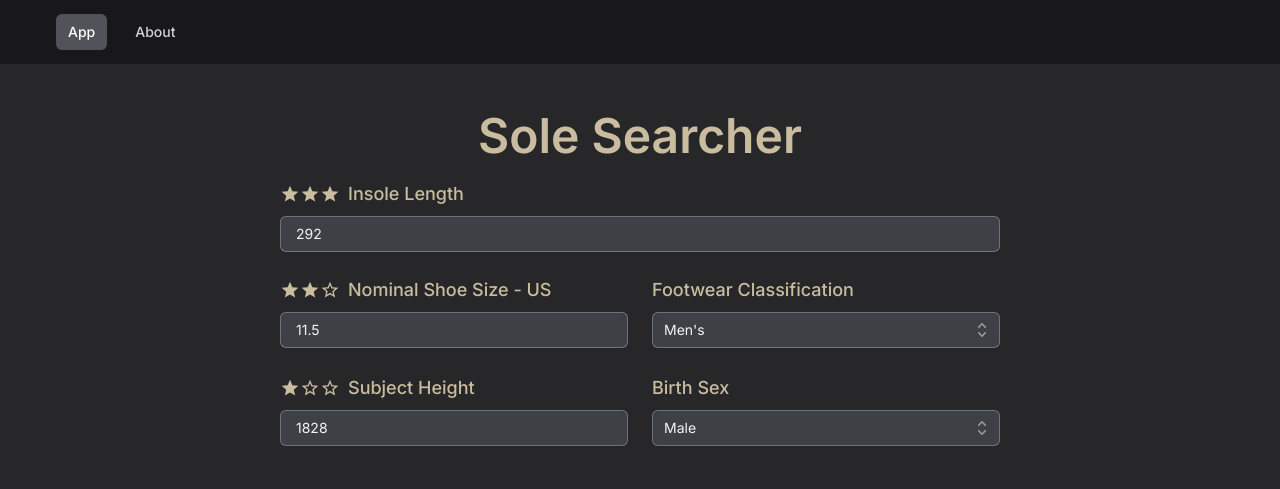
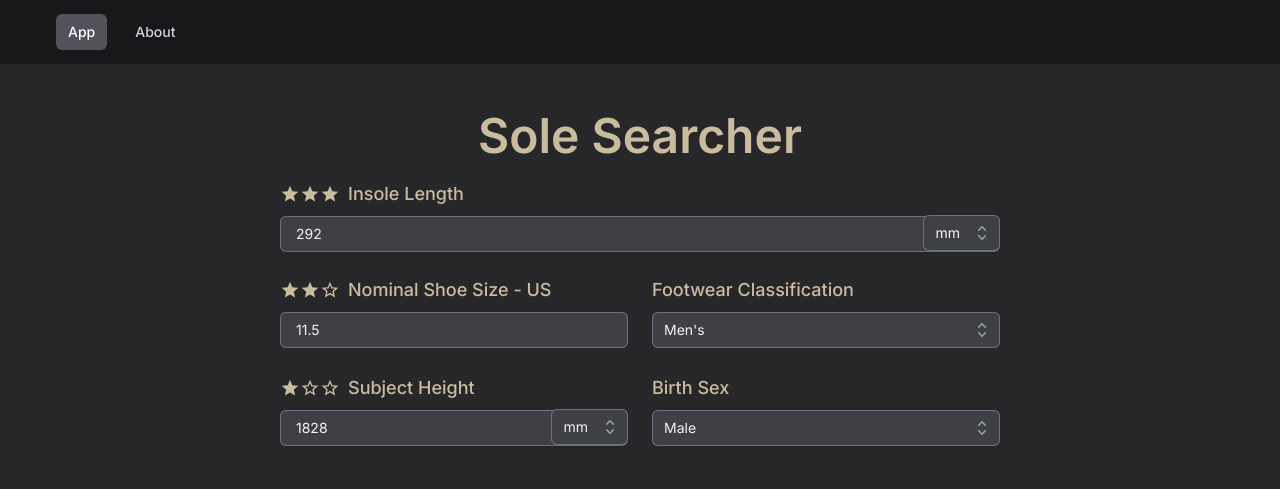
Before and after one commit to briancohan/solesearcher, a Next.js app: page / in a window 1280 px wide. Shown: the top 489 px of the page. Built offline with nearby package versions, Linux system fonts and the light colour scheme.

Commit message:
add units to insole and height

```diff
--- a/src/app/page.tsx
+++ b/src/app/page.tsx
@@ -4,8 +4,10 @@ import { useEffect, useState } from 'react'
 import Header from '@/app/server_components/Header'
 import DataCard from '@/components/DataCard'
 import Input from '@/components/Input'
+import InputVariable from '@/components/InputVariable'
 import Select from '@/components/Select'
 import calculateMeasurements from '@/lib/calcs'
+import convert from '@/lib/convert'
 import useLocalStorage from '@/lib/hooks/useLocalStorage'
 
 const classifications: Classification[] = ["Men's", "Women's", 'Youth']
@@ -13,17 +15,25 @@ const sexes: Sex[] = ['Male', 'Female']
 
 export default function Home() {
   const [insole, setInsole] = useLocalStorage<number>('insole', 292)
+  const [insoleUnit, setInsoleUnit] = useLocalStorage<unit>('insoleUnit', 'mm')
   const [nominal, setNominal] = useLocalStorage<number>('nominal', 11.5)
   const [classification, setClassification] = useLocalStorage<Classification>('classification', classifications[0])
   const [height, setHeight] = useLocalStorage<number>('height', 1828)
+  const [heightUnit, setHeightUnit] = useLocalStorage<unit>('heightUnit', 'mm')
   const [sex, setSex] = useLocalStorage<Sex>('sex', sexes[0])
   const [measurements, setMeasurements] = useState<Results>({ shod: {}, unshod: {}, best: 'insole' } as Results)
 
   useEffect(() => {
-    const results = calculateMeasurements(insole, nominal, classification, height, sex)
+    const results = calculateMeasurements(
+      convert(insole, insoleUnit, 'mm'),
+      nominal,
+      classification,
+      convert(height, heightUnit, 'mm'),
+      sex,
+    )
     console.log(results)
     setMeasurements(results)
-  }, [insole, nominal, classification, height, sex])
+  }, [insole, nominal, classification, height, sex, insoleUnit, heightUnit])
 
   return (
     <div>
@@ -32,22 +42,30 @@ export default function Home() {
       </Header>
 
       <form className='grid max-w-3xl grid-cols-2 gap-6 px-4 py-5 mx-auto sm:px-6'>
-        <Input
+        <InputVariable
           name='Insole Length'
-          type='number'
-          value={insole}
-          onChange={setInsole}
+          inputValue={insole}
+          onInputChange={setInsole}
+          selectValue={insoleUnit}
+          onSelectChange={setInsoleUnit}
           stars={3}
           className='col-span-2'
         />
-        <Input name='Nominal Shoe Size - US' type='number' value={nominal} onChange={setNominal} stars={2} />
+        <Input name='Nominal Shoe Size - US' value={nominal} onChange={setNominal} stars={2} />
         <Select
           name='Footwear Classification'
           options={classifications}
           value={classification}
           onChange={setClassification}
         />
-        <Input name='Subject Height' type='number' value={height} onChange={setHeight} stars={1} />
+        <InputVariable
+          name='Subject Height'
+          inputValue={height}
+          onInputChange={setHeight}
+          selectValue={heightUnit}
+          onSelectChange={setHeightUnit}
+          stars={1}
+        />
         <Select name='Birth Sex' options={sexes} value={sex} onChange={setSex} />
       </form>
 
--- /dev/null
+++ b/src/components/InputVariable.tsx
@@ -0,0 +1,60 @@
+import { Dispatch } from 'react'
+import clsx from 'clsx'
+import { twMerge } from 'tailwind-merge'
+
+import Label from '@/app/server_components/Label'
+import Rating from '@/app/server_components/Rating'
+import BaseInput from '@/components/BaseInput'
+import Select from '@/components/Select'
+
+interface InputVariableProps {
+  name: string
+  inputValue: string | number
+  selectValue: string
+  onInputChange: Dispatch<any>
+  onSelectChange: Dispatch<any>
+  stars?: number
+  inline?: boolean
+  className?: string
+}
+
+const units: unit[] = ['mm', 'cm', 'in']
+
+const InputVariable: React.FC<InputVariableProps> = ({
+  name,
+  inputValue,
+  selectValue,
+  inline = false,
+  className,
+  stars = 0,
+  onInputChange,
+  onSelectChange,
+  ...props
+}) => {
+  return (
+    <div className={twMerge(clsx({ 'flex gap-2': true, 'flex-col': !inline, 'flex-row': inline }), className)}>
+      <Label name={name} className='flex items-center gap-2'>
+        {stars > 0 && <Rating stars={stars} />}
+        {name}
+      </Label>
+      <div className='relative rounded-md shadow-sm'>
+        <BaseInput type='number' name={name} value={inputValue} onChange={onInputChange} {...props} />
+        <div className='absolute inset-y-0 right-0 flex items-center'>
+          <label htmlFor={`${name}-unit`} className='sr-only'>
+            {name} Unit
+          </label>
+          <Select
+            name={`${name}-unit`}
+            options={units}
+            value='mm'
+            hideLabel={true}
+            className='mt-0'
+            onChange={onSelectChange}
+          />
+        </div>
+      </div>
+    </div>
+  )
+}
+
+export default InputVariable
--- a/src/components/Select.tsx
+++ b/src/components/Select.tsx
@@ -2,6 +2,7 @@ import { Dispatch, Fragment } from 'react'
 import { Listbox, Transition } from '@headlessui/react'
 import { CheckIcon, ChevronUpDownIcon } from '@heroicons/react/20/solid'
 import clsx from 'clsx'
+import { twMerge } from 'tailwind-merge'
 
 import Label from '@/app/server_components/Label'
 
@@ -10,15 +11,17 @@ interface SelectProps {
   options: string[]
   value: string | number
   onChange: Dispatch<any>
+  hideLabel?: boolean
+  className?: string
 }
 
-const Select: React.FC<SelectProps> = ({ name, options, value, onChange }) => {
+const Select: React.FC<SelectProps> = ({ name, options, value, onChange, hideLabel = false, className }) => {
   return (
     <Listbox value={value} onChange={onChange}>
       {({ open }) => (
         <div>
-          {name && <Label name='name'>{name}</Label>}
-          <div className='relative mt-2'>
+          {name && !hideLabel && <Label name='name'>{name}</Label>}
+          <div className={twMerge('relative mt-2', className)}>
             <Listbox.Button className='relative w-full cursor-default rounded-md bg-zinc-700 py-1.5 pl-3 pr-10 text-left text-gray-100 shadow-sm ring-1 ring-inset ring-gray-500 focus:outline-none focus:ring-2 focus:ring-sole-green sm:text-sm sm:leading-6'>
               <span className='block truncate'>{value}</span>
               <span className='absolute inset-y-0 right-0 flex items-center pr-2 pointer-events-none'>
```
